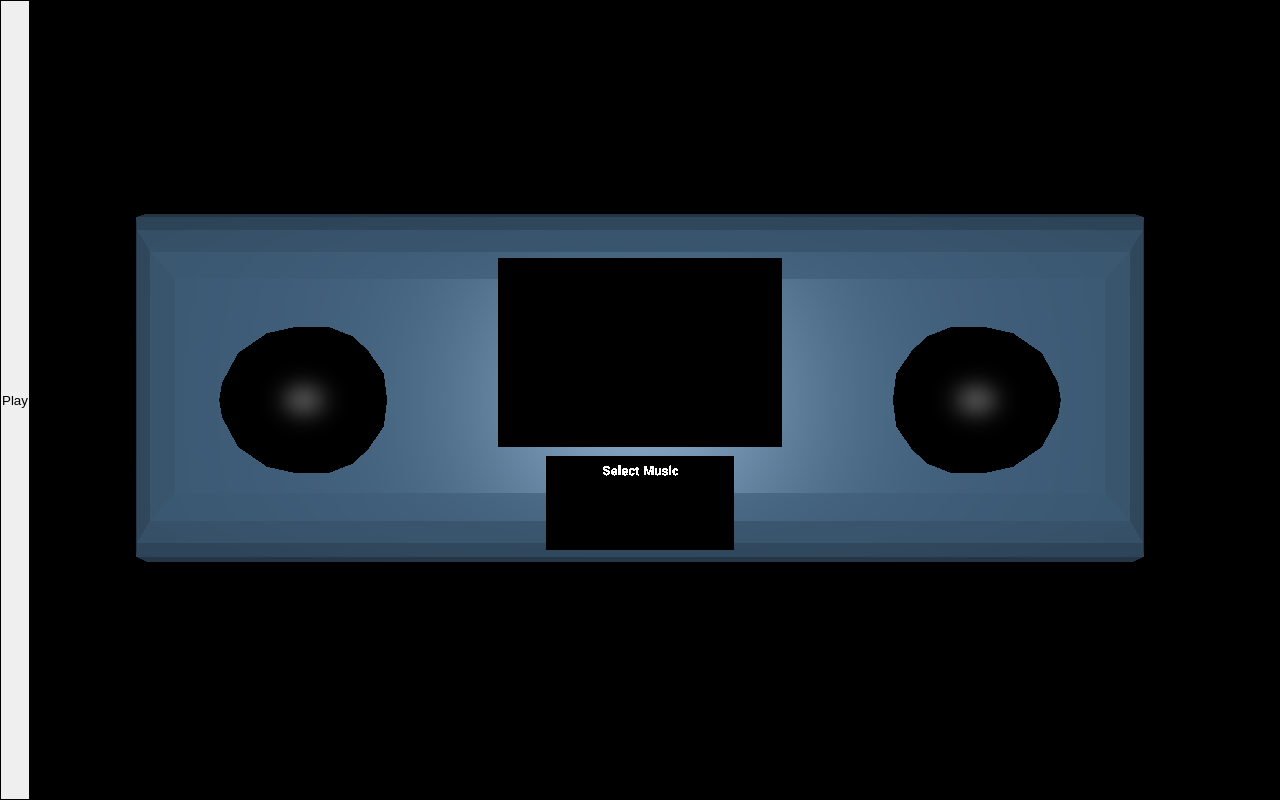
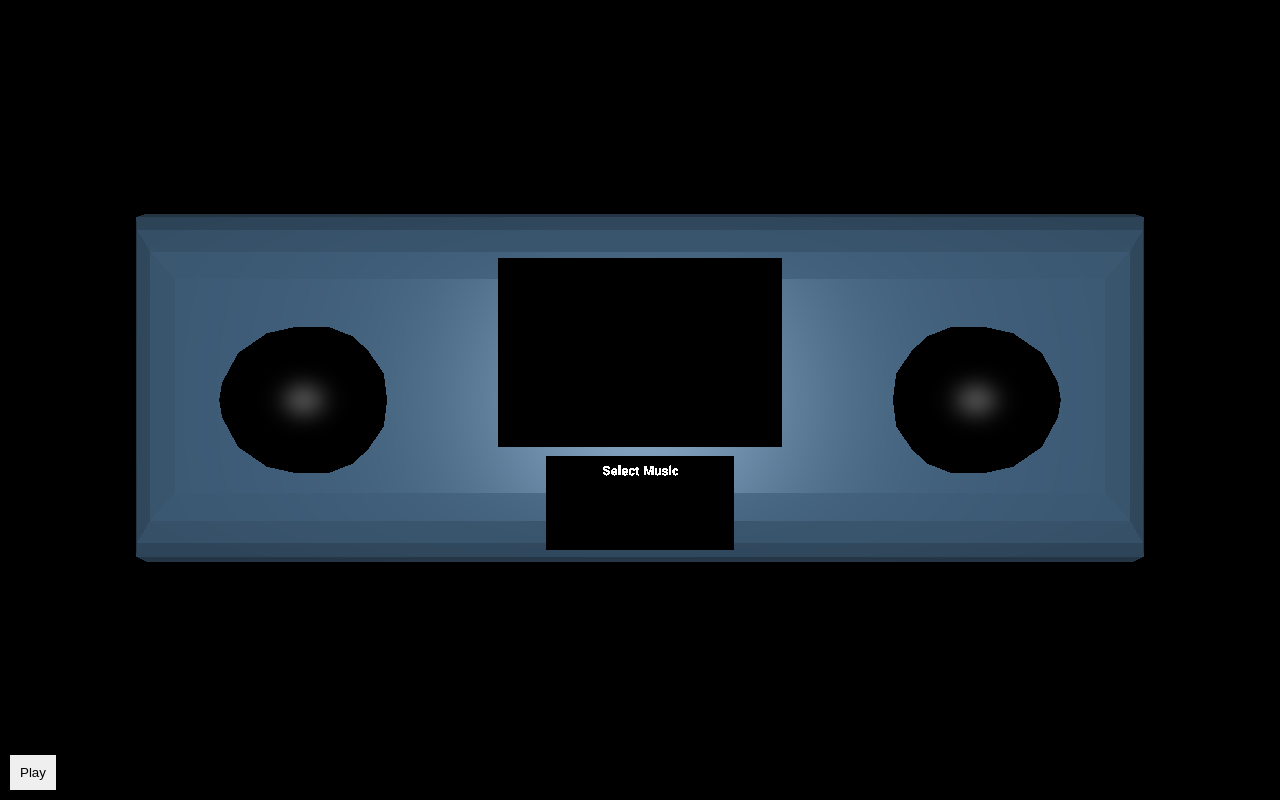
Before and after one commit to Grahanam/Emogus, a plain HTML site: page Musify/index.html in a window 1280 px wide. Drawn offline with nearby package versions, Linux system fonts and the light colour scheme; files that its build step writes are made by us from their sources; animation ran at ten frames a second.

Commit message:
button style

```diff
--- a/Musify/style.css
+++ b/Musify/style.css
@@ -2,11 +2,6 @@
     border: 0;
     padding: 0;
     margin: 0;
-}
-button{
-    position: absolute;
-    top: 0;
-    left: 0;
 }
 #audio{
 
@@ -24,7 +19,7 @@ button{
     position:absolute;
     bottom:0;
     left:0;
-    margin: 1px;
-    padding:1px;
+    margin: 10px;
+    padding:10px;
 
 }
```
